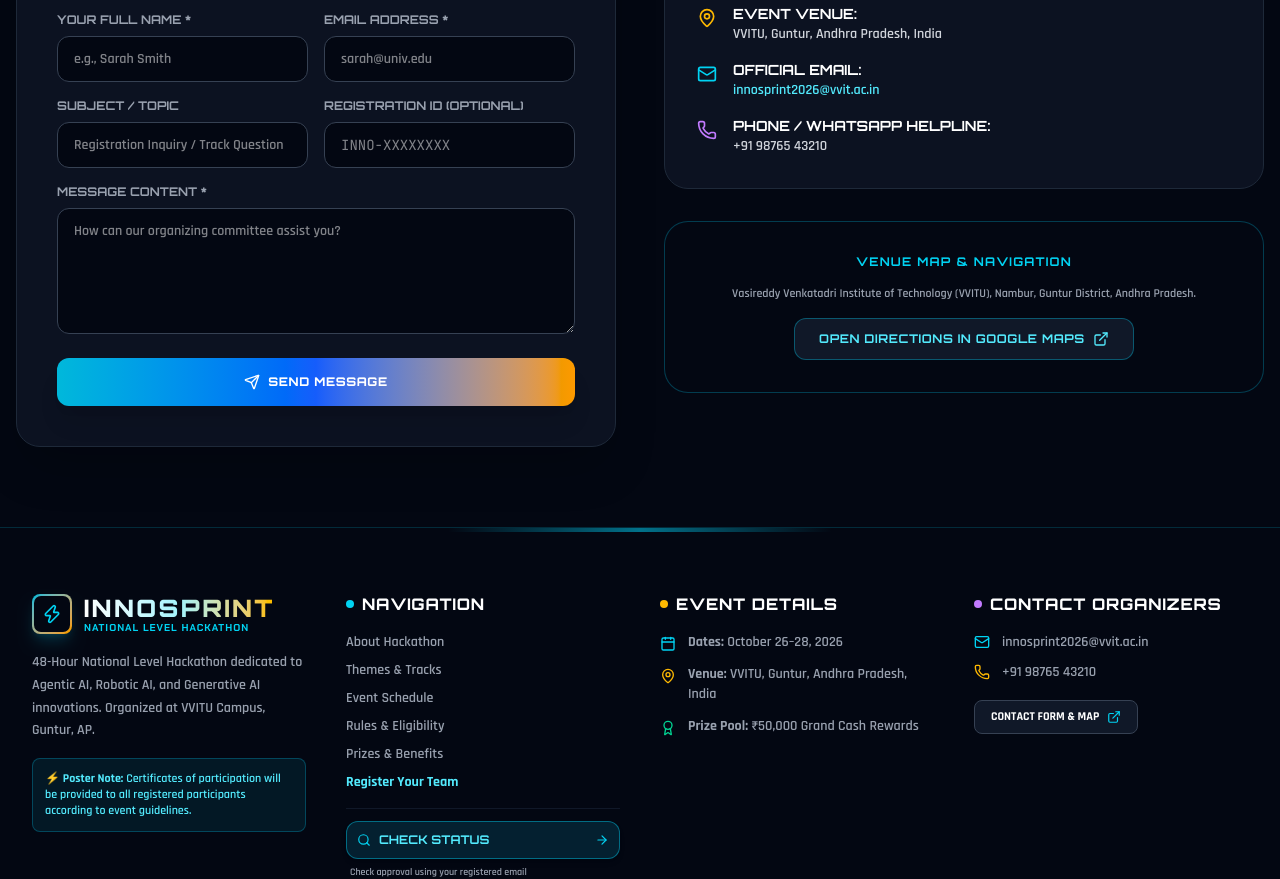
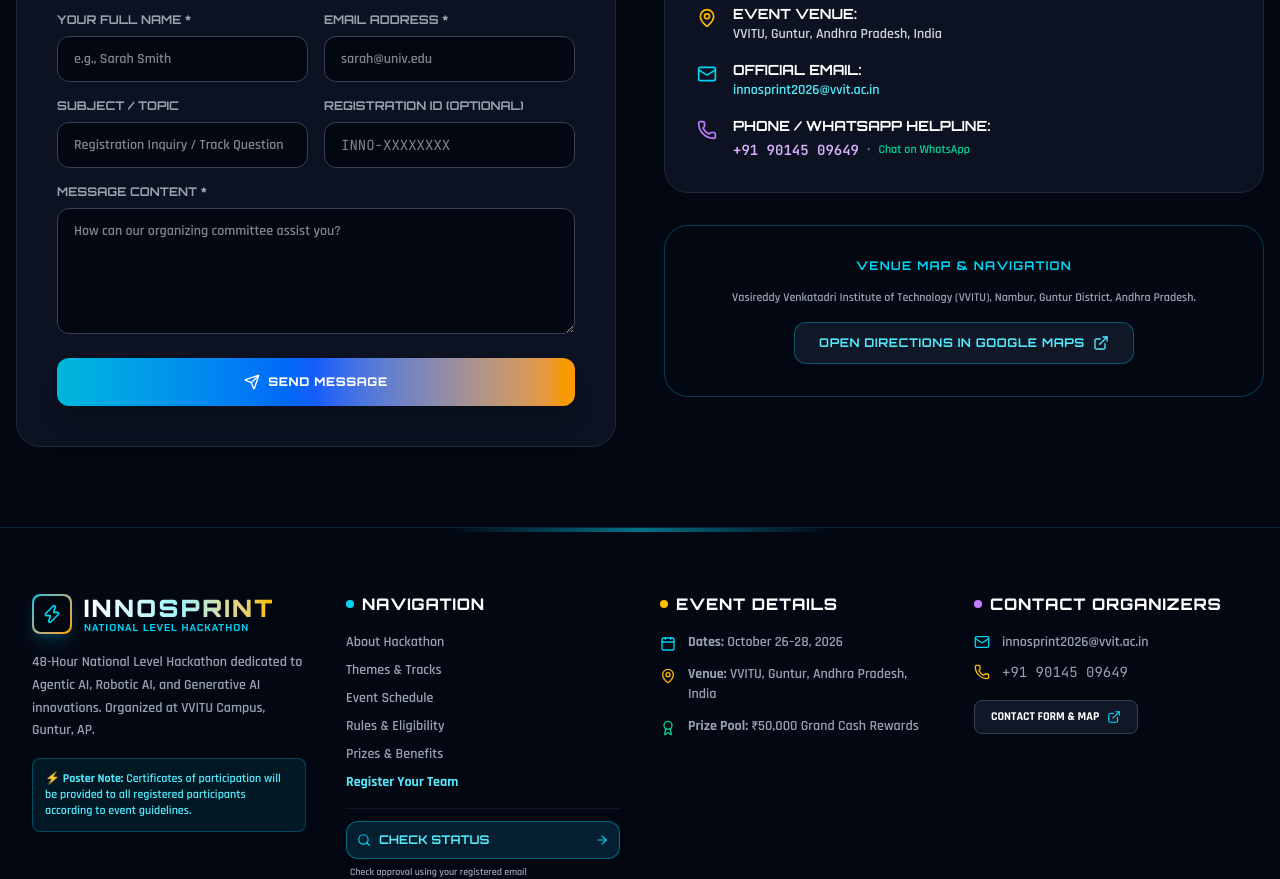
Before and after one commit to Rajavardhan035/INNOSPRINT, a React (Vite) app: page /contact in a window 1280 px wide. Shown: the part 460-1339 px from the top of the page. Built offline with nearby package versions, Linux system fonts and the light colour scheme; no server answers; the database is empty.

Commit message:
fix(contact): update organizer contact number to +91 90145 09649 across footer and contact details

```diff
--- a/src/components/Footer.jsx
+++ b/src/components/Footer.jsx
@@ -119,7 +119,10 @@ export default function Footer() {
               </li>
               <li className="flex items-center space-x-3">
                 <Phone className="w-4 h-4 text-amber-400 flex-shrink-0" />
-                <a href={`tel:${EVENT_DETAILS.organizers.contactPhone}`} className="hover:text-amber-300 transition-colors">
+                <a
+                  href={`tel:${(EVENT_DETAILS.organizers.contactPhone || '+919014509649').replace(/\s+/g, '')}`}
+                  className="hover:text-amber-300 font-mono transition-colors"
+                >
                   {EVENT_DETAILS.organizers.contactPhone}
                 </a>
               </li>
--- a/src/pages/ContactPage.jsx
+++ b/src/pages/ContactPage.jsx
@@ -275,7 +275,23 @@ export default function ContactPage() {
                 <Phone className="w-5 h-5 text-purple-400 mt-1 flex-shrink-0" />
                 <div>
                   <strong className="text-white uppercase font-['Orbitron'] block">Phone / WhatsApp Helpline:</strong>
-                  <span>{EVENT_DETAILS.organizers.contactPhone}</span>
+                  <div className="flex flex-wrap items-center gap-2 mt-1">
+                    <a
+                      href={`tel:${(EVENT_DETAILS.organizers.contactPhone || '+919014509649').replace(/\s+/g, '')}`}
+                      className="text-purple-300 hover:text-purple-200 hover:underline font-mono text-sm font-semibold transition-colors"
+                    >
+                      {EVENT_DETAILS.organizers.contactPhone}
+                    </a>
+                    <span className="text-xs text-gray-500">•</span>
+                    <a
+                      href="https://wa.me/919014509649"
+                      target="_blank"
+                      rel="noreferrer"
+                      className="text-xs text-emerald-400 hover:text-emerald-300 hover:underline font-medium transition-colors"
+                    >
+                      Chat on WhatsApp
+                    </a>
+                  </div>
                 </div>
               </li>
             </ul>
--- a/src/pages/RegisterStatusPage.jsx
+++ b/src/pages/RegisterStatusPage.jsx
@@ -415,6 +415,13 @@ export default function RegisterStatusPage() {
                 className="text-cyan-400 underline"
               >
                 {EVENT_DETAILS.organizers.contactEmail}
+              </a>
+              {' '}or call{' '}
+              <a
+                href={`tel:${(EVENT_DETAILS.organizers.contactPhone || '+919014509649').replace(/\s+/g, '')}`}
+                className="text-amber-400 underline font-mono"
+              >
+                {EVENT_DETAILS.organizers.contactPhone}
               </a>
               .
             </p>
```
Also changed, not shown: src/lib/constants.js.
